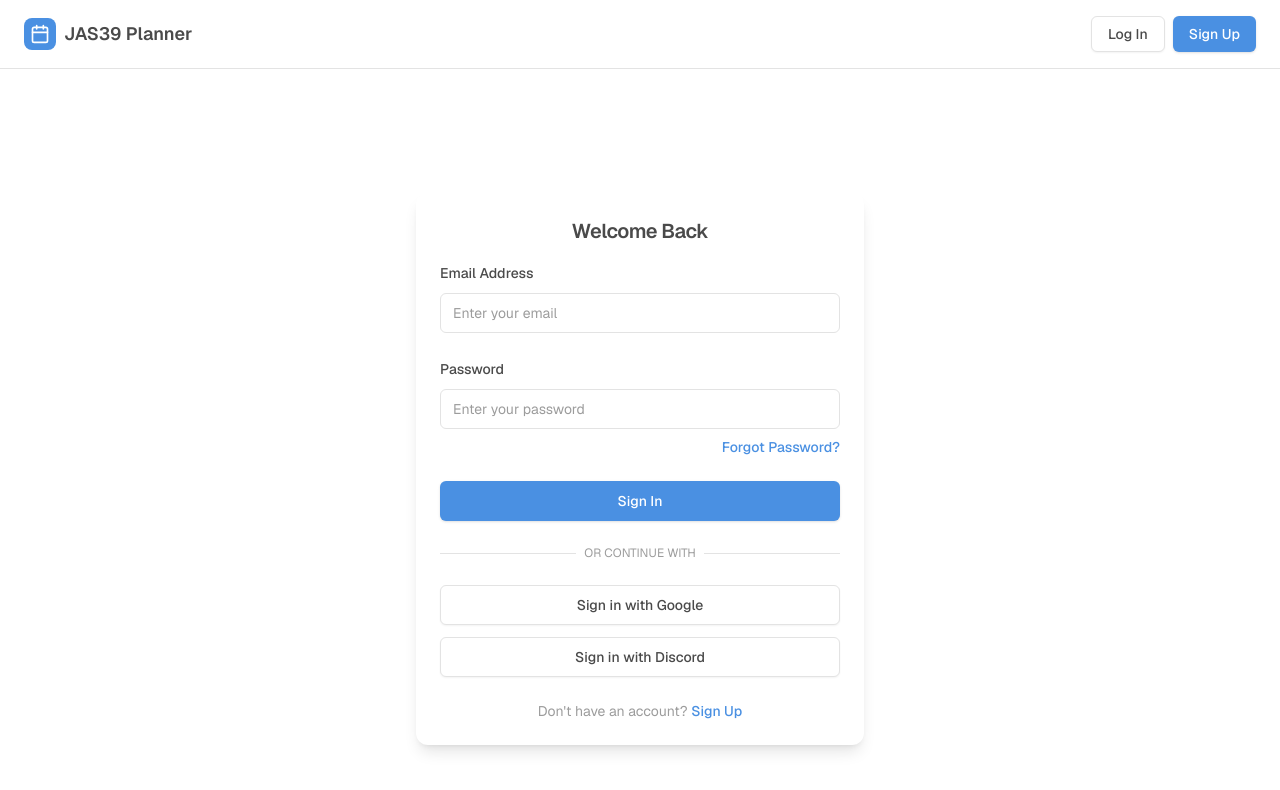
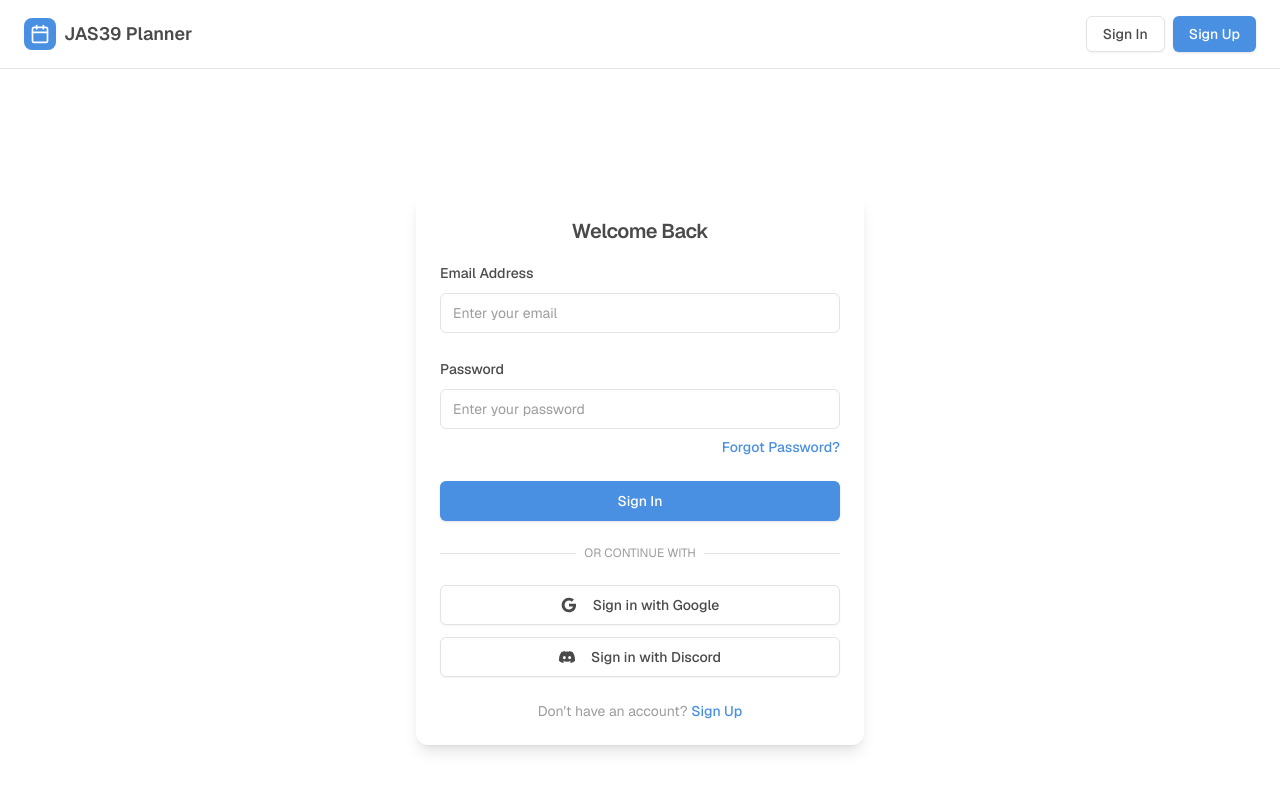
Before and after one commit to proaii/jas39-event-planner, a Next.js app: page /auth/login in a window 1280 px wide. Shown: the top 790 px of the page. Built offline with nearby package versions, Linux system fonts and the light colour scheme; no server answers.

Commit message:
Fix Login

```diff
--- a/components/auth/login-form.tsx
+++ b/components/auth/login-form.tsx
@@ -145,6 +145,12 @@ export function LoginForm() {
               loading={isSocialPending}
               disabled={isPending || isSocialPending}
             >
+              <svg className="w-5 h-5 mr-2" viewBox="0 0 24 24" fill="currentColor">
+                <path d="M22.56 12.25c0-.78-.07-1.53-.2-2.25H12v4.26h5.92c-.26 1.37-1.04 2.53-2.21 3.31v2.77h3.57c2.08-1.92 3.28-4.74 3.28-8.09z" fill="currentColor"/>
+                <path d="M12 23c2.97 0 5.46-.98 7.28-2.66l-3.57-2.77c-.98.66-2.23 1.06-3.71 1.06-2.86 0-5.29-1.93-6.16-4.53H2.18v2.84C3.99 20.53 7.7 23 12 23z" fill="currentColor"/>
+                <path d="M5.84 14.09c-.22-.66-.35-1.36-.35-2.09s.13-1.43.35-2.09V7.07H2.18C1.43 8.55 1 10.22 1 12s.43 3.45 1.18 4.93l2.85-2.22.81-.62z" fill="currentColor"/>
+                <path d="M12 5.38c1.62 0 3.06.56 4.21 1.64l3.15-3.15C17.45 2.09 14.97 1 12 1 7.7 1 3.99 3.47 2.18 7.07l3.66 2.84c.87-2.6 3.3-4.53 6.16-4.53z" fill="currentColor"/>
+              </svg>
               Sign in with Google
             </Button>
 
@@ -157,6 +163,9 @@ export function LoginForm() {
               loading={isSocialPending}
               disabled={isPending || isSocialPending}
             >
+              <svg className="w-5 h-5 mr-2" viewBox="0 0 24 24" fill="currentColor">
+                <path d="M20.317 4.37a19.791 19.791 0 0 0-4.885-1.515a.074.074 0 0 0-.079.037c-.21.375-.444.864-.608 1.25a18.27 18.27 0 0 0-5.487 0a12.64 12.64 0 0 0-.617-1.25a.077.077 0 0 0-.079-.037A19.736 19.736 0 0 0 3.677 4.37a.07.07 0 0 0-.032.027C.533 9.046-.32 13.58.099 18.057a.082.082 0 0 0 .031.057a19.9 19.9 0 0 0 5.993 3.03a.078.078 0 0 0 .084-.028a14.09 14.09 0 0 0 1.226-1.994a.076.076 0 0 0-.041-.106a13.107 13.107 0 0 1-1.872-.892a.077.077 0 0 1-.008-.128a10.2 10.2 0 0 0 .372-.292a.074.074 0 0 1 .077-.01c3.928 1.793 8.18 1.793 12.062 0a.074.074 0 0 1 .078.01c.12.098.246.198.373.292a.077.077 0 0 1-.006.127a12.299 12.299 0 0 1-1.873.892a.077.077 0 0 0-.041.107c.36.698.772 1.362 1.225 1.993a.076.076 0 0 0 .084.028a19.839 19.839 0 0 0 6.002-3.03a.077.077 0 0 0 .032-.054c.5-5.177-.838-9.674-3.549-13.66a.061.061 0 0 0-.031-.03zM8.02 15.33c-1.183 0-2.157-1.085-2.157-2.419c0-1.333.956-2.419 2.157-2.419c1.21 0 2.176 1.096 2.157 2.42c0 1.333-.956 2.418-2.157 2.418zm7.975 0c-1.183 0-2.157-1.085-2.157-2.419c0-1.333.955-2.419 2.157-2.419c1.21 0 2.176 1.096 2.157 2.42c0 1.333-.946 2.418-2.157 2.418z" fill="currentColor"/>
+              </svg>
               Sign in with Discord
             </Button>
           </div>
--- a/components/top-navigation.tsx
+++ b/components/top-navigation.tsx
@@ -72,7 +72,7 @@ export function TopNavigation() {
           ) : (
             <div className="flex items-center space-x-2">
               <Button asChild variant="outline">
-                <Link href="/auth/login">Log In</Link>
+                <Link href="/auth/login">Sign In</Link>
               </Button>
               <Button asChild>
                 <Link href="/auth/sign-up">Sign Up</Link>
```
